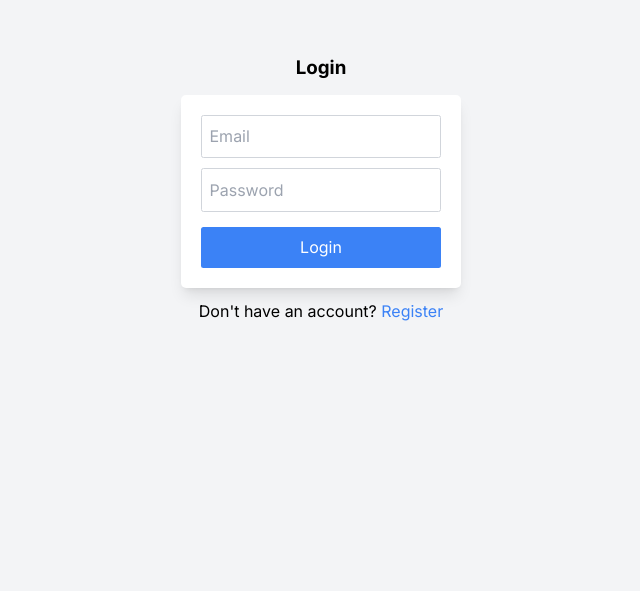
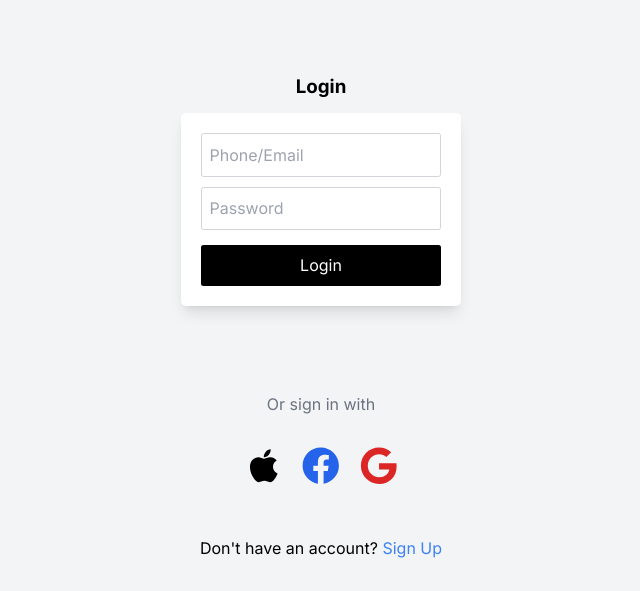
Before and after one commit to JQG-Ventures/2fit-webapp, a Next.js app: page /login in a window 1280 px wide. Shown: the part 209-800 px from the top of the page, without its empty margins (319-959 px from the left). Built offline with nearby package versions, Linux system fonts and the light colour scheme.

Commit message:
finish login page

```diff
--- a/app/login/page.tsx
+++ b/app/login/page.tsx
@@ -1,4 +1,5 @@
 "use client";
+import { FaApple, FaFacebook, FaGoogle } from "react-icons/fa";
 import { useState } from "react";
 import { useRouter } from "next/navigation";
 import * as actions from "@/actions";
@@ -27,8 +28,8 @@ export default function Login() {
         className="bg-white p-8 rounded-lg shadow-lg w-full max-w-md"
       >
         <input
-          type="email"
-          placeholder="Email"
+          type="text"
+          placeholder="Phone/Email"
           name="email"
           id="email"
           required
@@ -44,18 +45,49 @@ export default function Login() {
         />
         <button
           type="submit"
-          className="w-full bg-blue-500 text-white p-3 rounded hover:bg-blue-600 transition"
+          className="w-full bg-black text-white p-3 rounded hover:bg-blue-600 transition"
         >
           Login
         </button>
       </form>
       {error && <p className="mt-4 text-red-500">{error}</p>}
-      <p className="mt-4">
-        Don't have an account?{" "}
-        <a href="/register/step1" className="text-blue-500 hover:underline">
-          Register
+      {/* <p className="mt-4">
+        <a href="/" className="font-medium hover:underline">
+          Forgot Password?
         </a>
-      </p>
+      </p> */}
+
+      <div className="absolute bottom-[30px] ">
+        <div className="flex justify-center mb-20">
+          <div className="text-center">
+            <p className="text-gray-500 mb-12">Or sign in with</p>
+            <div className="flex justify-center space-x-8">
+              {[FaApple, FaFacebook, FaGoogle].map((Icon, idx) => (
+                <button key={idx} className="text-6xl">
+                  <Icon
+                    className={
+                      idx === 1
+                        ? "text-blue-600"
+                        : idx === 2
+                        ? "text-red-600"
+                        : ""
+                    }
+                  />
+                </button>
+              ))}
+            </div>
+          </div>
+        </div>
+
+        <div>
+          <p className="mt-4">
+            Don't have an account?{" "}
+            <a href="/register/step1" className="text-blue-500 hover:underline">
+              Sign Up
+            </a>
+          </p>
+        </div>
+      </div>
     </div>
   );
 }
```
